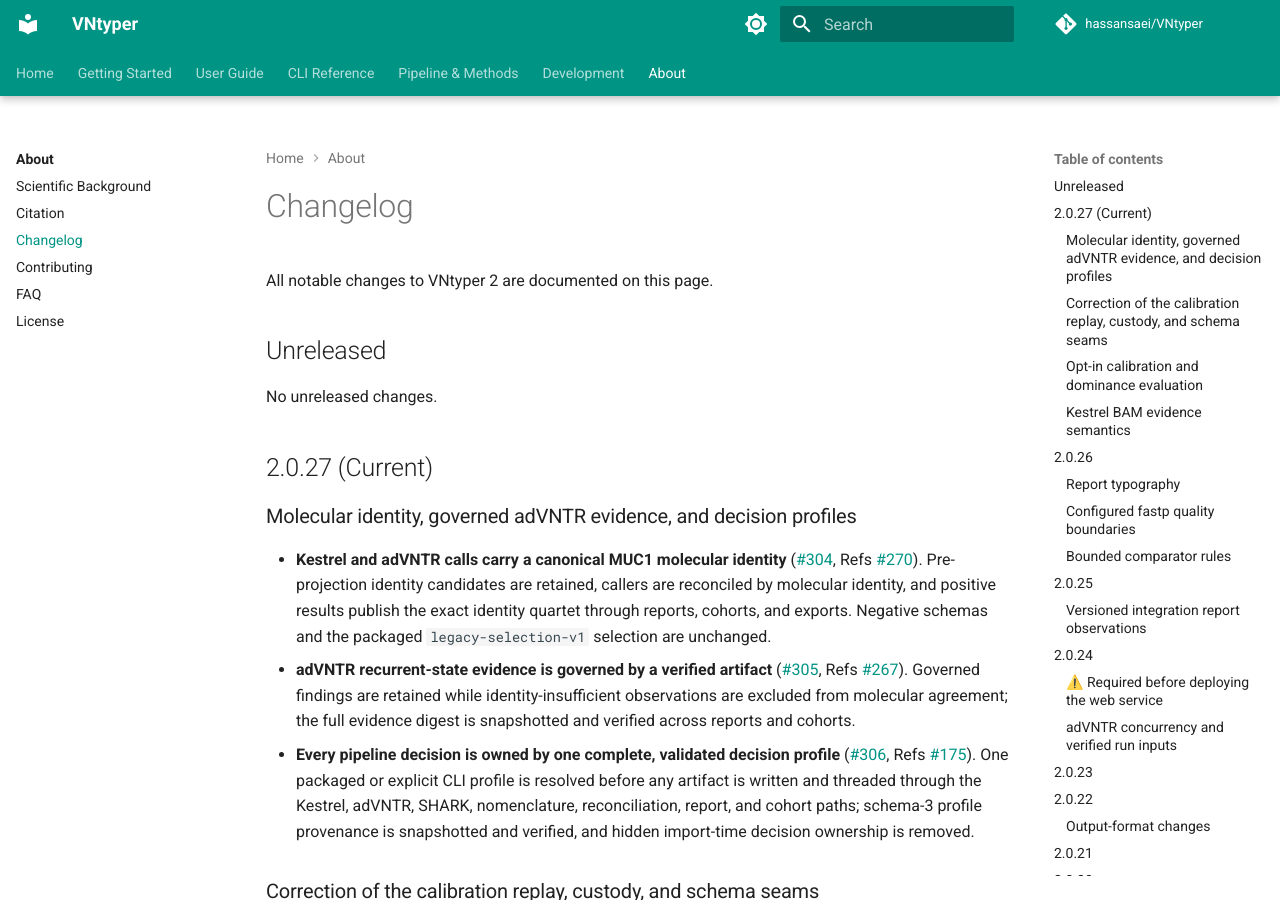
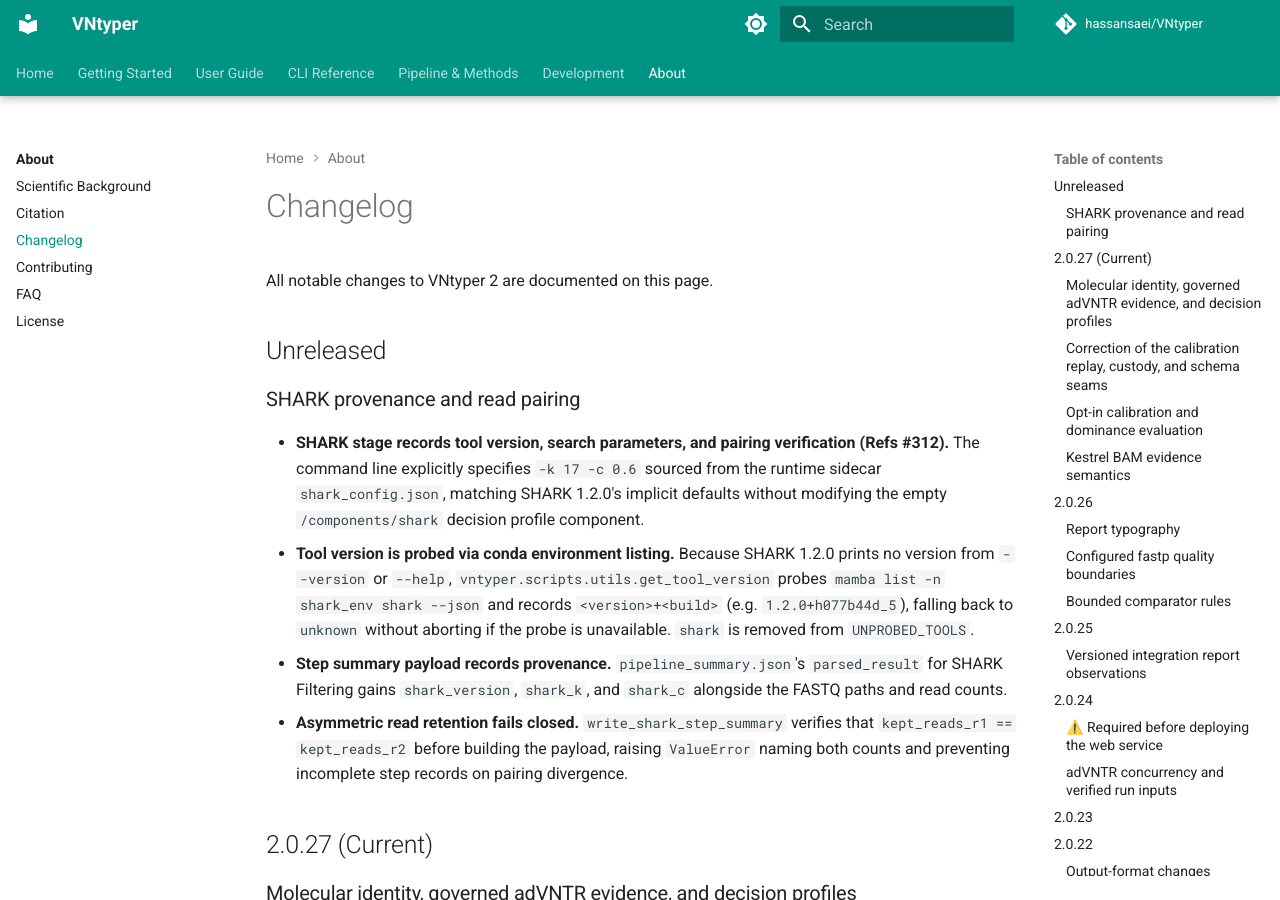
Before and after one commit to hassansaei/VNtyper, an MkDocs documentation site: the page built from docs/about/changelog.md, in a window 1280 px wide and 900 px high. Built offline with MkDocs 1.6.1 and Material for MkDocs 9.7.7, drawn with Linux system fonts in a browser that asks for light colours; comment, search, counter and statistics services are not loaded.

Commit message:
docs(shark): document search parameters and read pairing verification
Refs #312

Co-Authored-By: Claude Fable 5.1 <noreply@anthropic.com>
Claude-Session: https://claude.ai/code/session_01S9cm5vbPmPcnjuzsd1Lvgz

```diff
--- a/docs/about/changelog.md
+++ b/docs/about/changelog.md
@@ -4,7 +4,23 @@ All notable changes to VNtyper 2 are documented on this page.
 
 ## Unreleased
 
-No unreleased changes.
+### SHARK provenance and read pairing
+
+- **SHARK stage records tool version, search parameters, and pairing verification (Refs #312).**
+  The command line explicitly specifies `-k 17 -c 0.6` sourced from the runtime sidecar
+  `shark_config.json`, matching SHARK 1.2.0's implicit defaults without modifying the
+  empty `/components/shark` decision profile component.
+- **Tool version is probed via conda environment listing.** Because SHARK 1.2.0 prints no
+  version from `--version` or `--help`, `vntyper.scripts.utils.get_tool_version` probes
+  `mamba list -n shark_env shark --json` and records `<version>+<build>` (e.g. `1.2.0+h077b44d_5`),
+  falling back to `unknown` without aborting if the probe is unavailable. `shark` is removed
+  from `UNPROBED_TOOLS`.
+- **Step summary payload records provenance.** `pipeline_summary.json`'s `parsed_result`
+  for SHARK Filtering gains `shark_version`, `shark_k`, and `shark_c` alongside the FASTQ
+  paths and read counts.
+- **Asymmetric read retention fails closed.** `write_shark_step_summary` verifies that
+  `kept_reads_r1 == kept_reads_r2` before building the payload, raising `ValueError` naming
+  both counts and preventing incomplete step records on pairing divergence.
 
 ## 2.0.27 (Current)
 
```
Also changed, not shown: docs/pipeline/optional-modules.md (+13 -1 lines).
